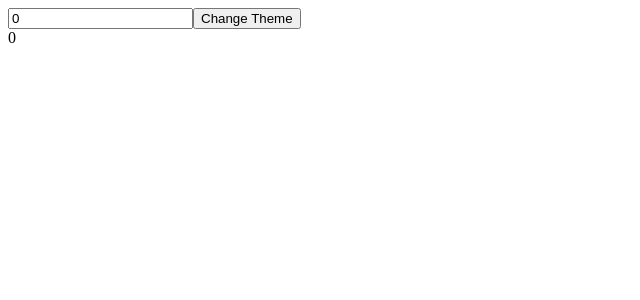
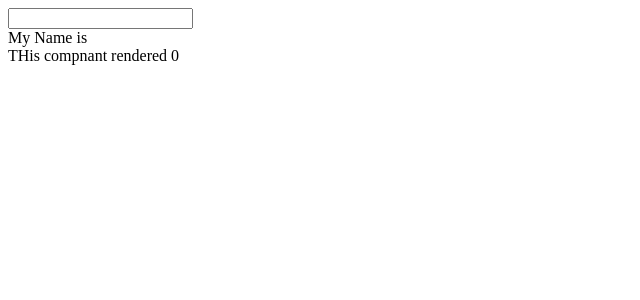
Before and after one commit to Nomaan0241/react-hooks-reference, a React (Create React App) app: page / in a window 1280 px wide. Shown: the top 300 px of the page, without its empty margins (0-640 px from the left). Built offline with nearby package versions, Linux system fonts and the light colour scheme.

Commit message:
[ Added Use Ref Hook ]

```diff
--- a/package.json
+++ b/package.json
@@ -1,6 +1,6 @@
 {
   "name": "all-hooks-learned",
-  "version": "0.1.0",
+  "version": "0.2.0",
   "private": true,
   "dependencies": {
     "react": "^18.2.0",
--- a/src/App.js
+++ b/src/App.js
@@ -1,10 +1,12 @@
 import UseStateHook from "./allHooks/UseStateHook";
 import UseEffectHook from "./allHooks/UseEffectHook";
 import UseMemoHook from "./allHooks/UseMemoHook";
+import UseRefHook from "./allHooks/UseRefHook";
 function App() {
 	return (
-		<div className="App">
-			<UseMemoHook />
+		<div>
+			<UseRefHook />
+			{/* <UseMemoHook /> */}
 			{/* <UseEffectHook /> */}
 			{/* <UseStateHook /> */}
 		</div>
--- /dev/null
+++ b/src/allHooks/UseRefHook.js
@@ -0,0 +1,54 @@
+import React, { useEffect, useState, useRef } from "react";
+
+/**
+ * useRef Hook
+ * Accept One Argument as an initial Value.
+ *
+ * useRef is a React Hook that lets you reference a value that’s not needed for rendering.
+ * useRef returns a ref object with a single current property initially set to the initial value you provided.
+ *
+ * On the next renders, useRef will return the same object. You can change its current property to store information and read it later.
+ * This might remind you of state, but there is an important difference.
+ * Changing a ref does not trigger a re-render.
+ *
+ * USAGE:
+ *      You can store information between re-renders (unlike regular variables, which reset on every render).
+ *      Changing it does not trigger a re-render (unlike state variables, which trigger a re-render).
+ *      The information is local to each copy of your component (unlike the variables outside, which are shared).
+ *      You can also access the html elements using it.
+ */
+
+function UseRefHook() {
+	const [name, setName] = useState("");
+	const renderCount = useRef(0);
+	//what if you want to count the how many times the componant is re-renderd
+	// const [renderCout, setRenderCout] = useState(0);
+	// useEffect(() => {
+	// 	setRenderCout((prevRenderCount) => {
+	// 		return +prevRenderCount + 1;
+	// 	});
+	// }, [renderCout]);
+	// the above method won't work since every time you upadte renderCount , beacuse it is a state,
+	// the componant will get re-rendered . This wil create infinite loop.
+
+	// you can use useRef for this. since useRef Hook does not trigger re-render.
+	useEffect(() => {
+		renderCount.current = renderCount.current + 1;
+	}, [name]);
+
+	return (
+		<div>
+			<input
+				onChange={(e) => {
+					setName(e.target.value);
+				}}
+			/>
+			<div> My Name is {name}</div>
+			<div>THis compnant rendered {renderCount.current}</div>
+			{/* <button>Focus</button> */}
+			{/* <div> The componant rendered {renderCout}</div> */}
+		</div>
+	);
+}
+
+export default UseRefHook;
```
